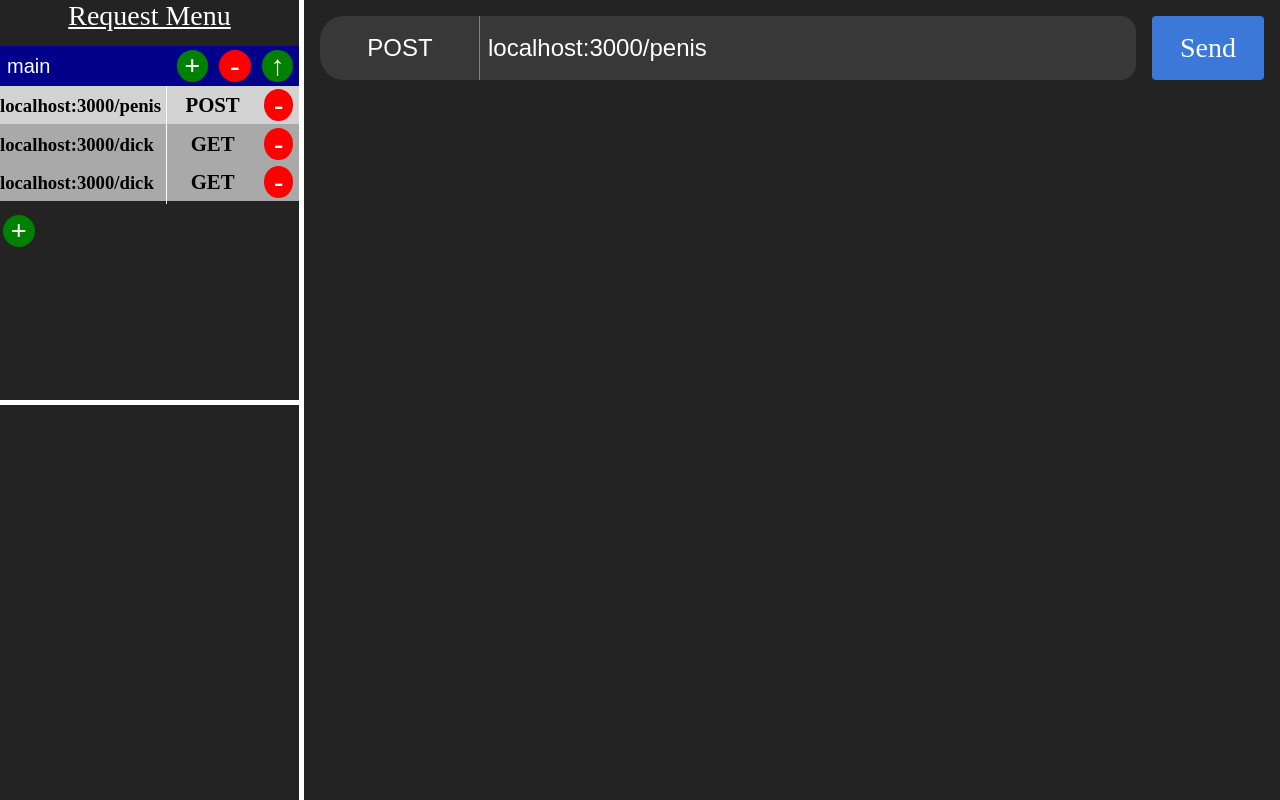
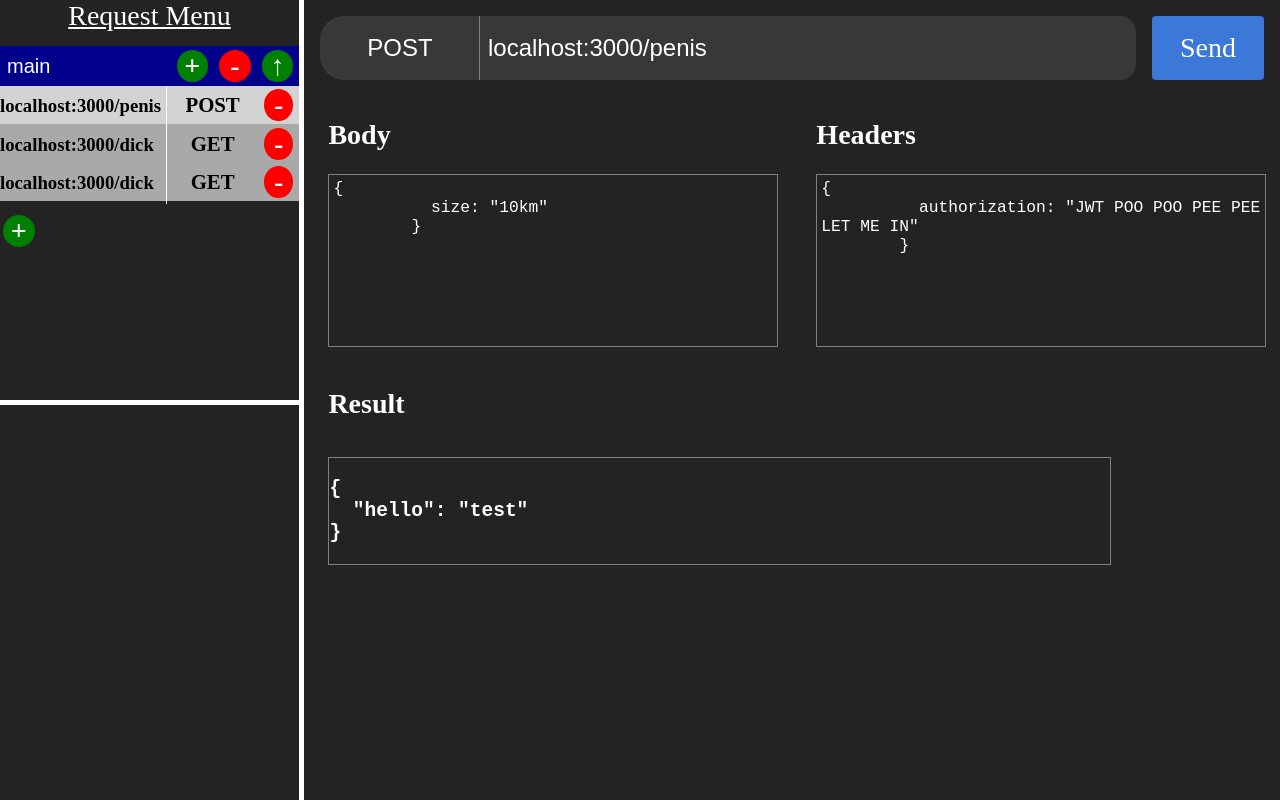
Before and after one commit to 404UsernameNotFound404/BrowserPostman, a React (Create React App) app: page / in a window 1280 px wide. Shown: the top 800 px of the page. Built offline with nearby package versions, Linux system fonts and the light colour scheme; the HTML template or start-up script is replaced by a standard one.

Commit message:
moer stuff

```diff
--- a/src/App.tsx
+++ b/src/App.tsx
@@ -24,36 +24,36 @@ function App() {
         id: 0,
         url: "localhost:3000/penis",
         type: "POST",
-        body: {
+        body: `{
           size: "10km"
-        },
-        headers: {
+        }`,
+        headers: `{
           authorization: "JWT POO POO PEE PEE LET ME IN"
-        },
+        }`,
         active: true
       },
       {
         id: 1,
         url: "localhost:3000/dick",
         type: "GET",
-        body: {
+        body: `{
           size: "15km"
-        },
-        headers: {
+        }`,
+        headers: `{
           authorization: "JWT POO POO PEE PEE LET ME IN"
-        },
+        }`,
         active: false
       },
       {
         id: 2,
         url: "localhost:3000/dick",
         type: "GET",
-        body: {
+        body: `{
           size: "15km"
-        },
-        headers: {
+        }`,
+        headers: `{
           authorization: "JWT POO POO PEE PEE LET ME IN"
-        },
+        }`,
         active: false
       }
     ],
@@ -69,7 +69,6 @@ function App() {
         studentID: "string"
       }
   }]);
-
   return (
     <div>
       <AppContext.Provider value={{ folders: folders, setFolders: setFolders, models: models, setModels: setModels }}>
--- a/src/Components/MainContent.tsx/BodyAndHeadersInput/BodyAndHeadersInput.tsx
+++ b/src/Components/MainContent.tsx/BodyAndHeadersInput/BodyAndHeadersInput.tsx
@@ -1,8 +1,13 @@
-import React from 'react';
+import React, { useContext, useState } from 'react';
 import styled from 'styled-components';
+import BodyOrHeaderInput from './BodyOrHeaderInput';
+import { MainContentContext } from '../../../Context/MainContentContext';
+import { AppContext } from '../../../Context/AppContext';
 
 const Component = styled.div`
-
+    display: flex;
+    width: 100%;
+    flex-wrap: wrap;
 `;
 
 type Props = {
@@ -10,9 +15,86 @@ type Props = {
 }
 
 function BodyAndHeadersInput(props: Props) {
+    const [shift, setShift] = useState(false);
+
+    const c = useContext(MainContentContext);
+    const cApp = useContext(AppContext);
+
+    const updateBodyOrHeaders = (isBody: boolean, e: React.ChangeEvent<HTMLTextAreaElement>) => {
+        cApp.folders = cApp.folders.map(ele => {
+            ele.requests = ele.requests.map(eleR => {
+                if (eleR.active) {
+                    if (isBody) return { ...eleR, body: e.target.value };
+                    else return { ...eleR, headers: e.target.value };
+                }
+                return eleR;
+            })
+            return ele;
+        })
+        cApp.setFolders(cApp.folders);
+    }
+
+    const updateBodyOrHeadersKeycode = (isBody: boolean, e: React.KeyboardEvent<HTMLTextAreaElement>) => {
+        e.preventDefault();
+        console.log(e.keyCode)
+        cApp.folders = cApp.folders.map(ele => {
+            ele.requests = ele.requests.map(eleR => {
+                let char = String.fromCharCode(e.keyCode);
+                if (eleR.active) {
+                    switch(e.keyCode) {
+                        case 9:
+                            char = (eleR.body += "    ");
+                        break;
+                        case 8:
+                            console.log(isBody)
+                            if (isBody) return {...eleR, body: eleR.body.substring(0, eleR.body.length - 1)};
+                            else return {...eleR, headers: eleR.headers.substring(0, eleR.headers.length - 1)};
+                        break;
+                        case 16:
+                            setShift(true);
+                            return eleR;
+                        case 219:
+                            char = shift ? "{" : "[";
+                        break;
+                        case 221:
+                            char = shift ? "}" : "]";
+                            break;
+                        break;
+                        case 222:
+                            char = shift ? '"' : "'";
+                            break;
+                        case 59:
+                            char = shift ? ':' : ";";
+                            break;
+                        default:
+                            char = String.fromCharCode(e.keyCode);
+                            if (!shift) {
+                                char = char.toLowerCase();
+                            } else {
+                                char = char.toUpperCase();
+                            }
+                    }
+                    if (isBody) return {...eleR, body: eleR.body += char};
+                    else return {...eleR, headers: eleR.headers += char}
+                }
+                return eleR;
+            })
+            return ele;
+        })
+        cApp.setFolders(cApp.folders);
+    }
+
+    const checkKeyUp = (e: React.KeyboardEvent<HTMLTextAreaElement>) => {
+        e.preventDefault();
+        if (e.keyCode == 16) {
+            setShift(false);
+        }
+    }
+
     return (
         <Component>
-
+            <BodyOrHeaderInput checkKeyUp = {checkKeyUp} updateBodyOrHeadersKeycode={updateBodyOrHeadersKeycode} updateBodyOrHeaders={updateBodyOrHeaders} value={c.activeRequest.body} isBodyInput={true} />
+            <BodyOrHeaderInput checkKeyUp = {checkKeyUp} updateBodyOrHeadersKeycode={updateBodyOrHeadersKeycode} updateBodyOrHeaders={updateBodyOrHeaders} value={c.activeRequest.headers} isBodyInput={false} />
         </Component>
     )
 }
--- /dev/null
+++ b/src/Components/MainContent.tsx/BodyAndHeadersInput/BodyOrHeaderInput.tsx
@@ -0,0 +1,43 @@
+import React from 'react';
+import styled from 'styled-components';
+
+const Component = styled.div`
+    width: 45%;
+    margin: 0 2.5%;
+`;
+
+const Title = styled.h2`
+    color:  white;
+    font-size: 1.75em;
+`;
+
+const Input = styled.textarea`
+    width: 100%;
+    height: 10em;
+    color: white;
+    background-color: transparent;
+    border: thin solid grey;
+    resize: none;
+    padding: 0.25rem;
+    font-size: 1.25em;
+`;
+
+type Props = {
+    isBodyInput: boolean,
+    value: string,
+    updateBodyOrHeaders: Function,
+    updateBodyOrHeadersKeycode: any,
+    checkKeyUp: any
+}
+
+function BodyOrHeaderInput(props: Props) {
+    const {isBodyInput, value} = props;
+    return (
+        <Component>
+            <Title>{isBodyInput ? "Body" : "Headers"}</Title>
+            <Input onKeyUp = {props.checkKeyUp} onKeyDown = {(e: React.KeyboardEvent<HTMLTextAreaElement>) => {props.updateBodyOrHeadersKeycode(props.isBodyInput, e)}}  onChange = {(e: React.ChangeEvent<HTMLTextAreaElement>) => {e.preventDefault(); props.updateBodyOrHeaders(props.isBodyInput, e)}} value = {value} />
+        </Component>
+    )
+}
+
+export default BodyOrHeaderInput;
--- a/src/Components/MainContent.tsx/MainContent.tsx
+++ b/src/Components/MainContent.tsx/MainContent.tsx
@@ -3,6 +3,8 @@ import styled from 'styled-components';
 import TopBar from './TopBar/TopBar';
 import { AppContext } from '../../Context/AppContext';
 import BodyAndHeadersInput from './BodyAndHeadersInput/BodyAndHeadersInput';
+import { MainContentContext } from '../../Context/MainContentContext';
+import Result from './Result';
 
 const Component = styled.div`
     width: 77.5%;
@@ -14,11 +16,45 @@ type Props = {
 }
 
 function MainContent(props: Props) {
+    const c = useContext(AppContext);
+    const [activeRequestValues, setActiveRequestValues] = useState({ url: "", type: "", body: "", headers: "" });
+
+    useEffect(() => {
+        //checking for active request
+        if (!!(c.folders.find(ele => ele.requests.find(ele => ele.active)))) {
+            c.folders.find(ele => {
+                ele.requests.find(eleR => {
+                    if (eleR.active) setActiveRequestValues({ url: eleR.url, type: eleR.type, body: eleR.body, headers: eleR.headers });
+                });
+            });
+        } else {
+            setActiveRequestValues({ url: "please select or create a request", type: "GET", body: "", headers: "" })
+        }
+    }, [c.folders])
+
+    const sendRequest = async () => {
+        try {
+            console.log(JSON.parse(activeRequestValues.headers))
+            const resRaw = await fetch(activeRequestValues.url, {
+                method: activeRequestValues.type,
+                headers: JSON.parse(activeRequestValues.headers),
+                body: JSON.parse(JSON.stringify(activeRequestValues.body)),
+            })
+            let res = await resRaw.json();
+            console.log(res)
+        } catch (err) {
+            console.log("errr")
+            console.log(err);
+        }
+    }
 
     return (
         <Component>
-            <TopBar />
-            <BodyAndHeadersInput />
+            <MainContentContext.Provider value={{ activeRequest: activeRequestValues, sendRequest: sendRequest }}>
+                <TopBar />
+                <BodyAndHeadersInput />
+                <Result result={{ hello: "test" }} />
+            </MainContentContext.Provider>
         </Component>
     )
 }
--- /dev/null
+++ b/src/Components/MainContent.tsx/Result.tsx
@@ -0,0 +1,40 @@
+import React from 'react';
+import styled from 'styled-components';
+
+const Component = styled.div`
+    width: 80%;
+    margin: 0 2.5%;
+`;
+
+const Title = styled.h4`
+    font-size: 1.75em;
+    color: white;
+`;
+
+const ResultValue = styled.div`
+    border: thin solid grey;
+    width: 100%;
+`;
+
+const Value = styled.h2`
+    color: white;
+`;
+
+type Props = {
+    result: any;
+}
+
+function Result(props: Props) {
+    return (
+        <Component>
+            <Title>Result</Title>
+            <ResultValue>
+                <Value>
+                    <pre>{JSON.stringify(props.result, null, 2)}</pre>
+                </Value>
+            </ResultValue>
+        </Component>
+    )
+}
+
+export default Result;
--- a/src/Components/MainContent.tsx/TopBar/TypeSelection.tsx
+++ b/src/Components/MainContent.tsx/TopBar/TypeSelection.tsx
@@ -2,6 +2,7 @@ import React, { useContext } from 'react';
 import styled from 'styled-components';
 import TopBar from './TopBar';
 import { AppContext } from '../../../Context/AppContext';
+import { MainContentContext } from '../../../Context/MainContentContext';
 
 const Select = styled.select`
     width: 10rem;
@@ -26,12 +27,9 @@ const Select = styled.select`
 const Option = styled.option`
 `;
 
-type Props = {
-    type: string
-}
-
-function TypeSelection(props: Props) {
+function TypeSelection() {
     const c = useContext(AppContext);
+    const cMainContent = useContext(MainContentContext);
 
     const updateTypeSelection = (e: React.ChangeEvent<HTMLSelectElement>) => {
         c.folders = c.folders.map(ele => {
@@ -47,7 +45,7 @@ function TypeSelection(props: Props) {
     }
 
     return (
-        <Select value = {props.type} onChange={updateTypeSelection}>
+        <Select value = {cMainContent.activeRequest.type} onChange={updateTypeSelection}>
             <Option value="GET">GET</Option>
             <Option value="POST">POST</Option>
             <Option value="PUT">PUT</Option>
--- a/src/Components/MainContent.tsx/TopBar/URLInput.tsx
+++ b/src/Components/MainContent.tsx/TopBar/URLInput.tsx
@@ -2,6 +2,7 @@ import React, { useContext } from 'react';
 import styled from 'styled-components';
 import TopBar from './TopBar';
 import { AppContext } from '../../../Context/AppContext';
+import { MainContentContext } from '../../../Context/MainContentContext';
 
 
 const Component = styled.input`
@@ -17,12 +18,9 @@ const Component = styled.input`
 
 `;
 
-type Props = {
-    url: string
-}
-
-function URLInput(props: Props) {
+function URLInput() {
     const c = useContext(AppContext);
+    const cMainContent = useContext(MainContentContext);
 
     const updateURL = (e: React.ChangeEvent<HTMLInputElement>) => {
         c.folders = c.folders.map(ele => {
@@ -36,7 +34,7 @@ function URLInput(props: Props) {
     }
 
     return (
-        <Component value = {props.url} onChange = {updateURL} />
+        <Component value = {cMainContent.activeRequest.url} onChange = {updateURL} />
     )
 }
 
--- /dev/null
+++ b/src/Context/MainContentContext.tsx
@@ -0,0 +1,7 @@
+import {createContext } from 'react';
+import { string } from 'prop-types';
+
+export const MainContentContext = createContext({
+    activeRequest: {url: "", type: "", body: "", headers: ""},
+    sendRequest: () => {}
+})
```
Also changed, not shown: src/Components/MainContent.tsx/TopBar/TopBar.tsx (+6 -22 lines).
